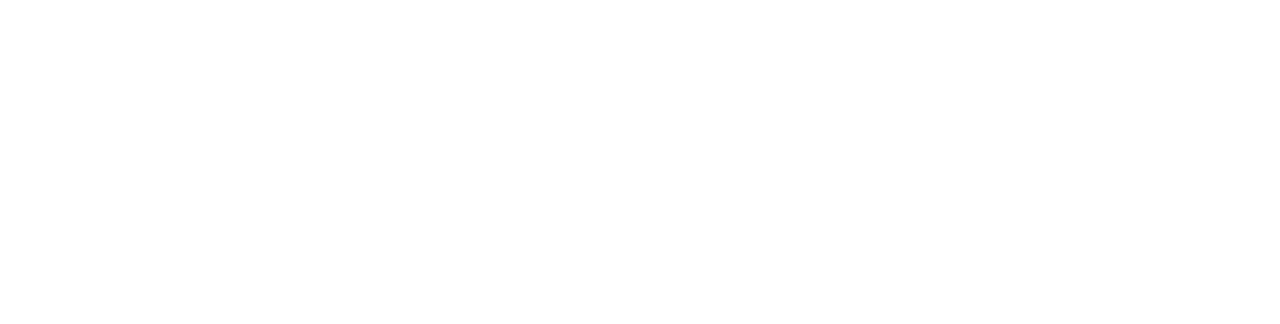
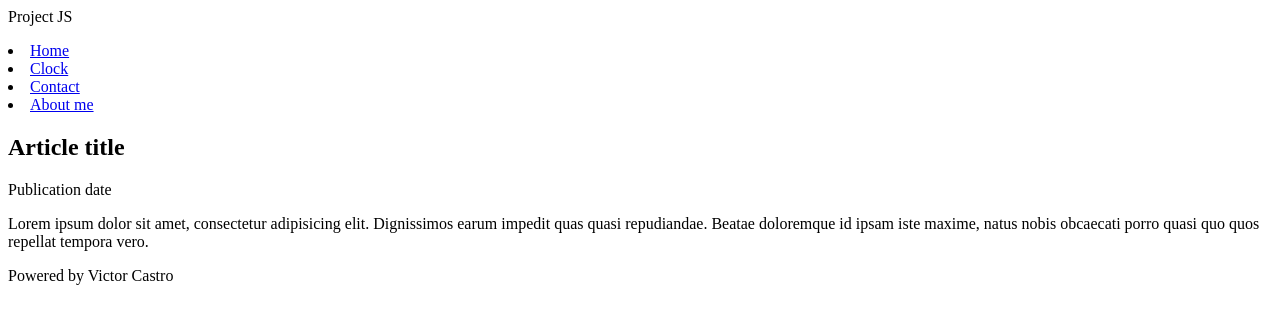
Before and after one commit to VicatS/projecto-js, a plain HTML site: page index.html in a window 1280 px wide. Drawn offline with Linux system fonts and the light colour scheme.

Commit message:
125. Estructura HTML

```diff
--- a/css/style.css
+++ b/css/style.css
@@ -0,0 +1,4 @@
+/*
+body{
+    background: red;
+}*/
--- a/index.html
+++ b/index.html
@@ -5,9 +5,56 @@
     <meta name="viewport"
           content="width=device-width, user-scalable=no, initial-scale=1.0, maximum-scale=1.0, minimum-scale=1.0">
     <meta http-equiv="X-UA-Compatible" content="ie=edge">
-    <title>Document</title>
+    <title>Proyecto con Javascript</title>
+
+    <!--    css styles -->
+    <link rel="stylesheet" href="css/style.css" type="text/css">
 </head>
 <body>
+<section id="global">
+    <!--  Headboard  -->
+    <header>
+        <div id="logo">
+            Project JS
+        </div>
+        <navbar>
+            <ul id="menu"></ul>
+            <li><a href="#">Home</a></li>
+            <li><a href="#">Clock</a></li>
+            <li><a href="#">Contact</a></li>
+            <li><a href="#">About me</a></li>
+        </navbar>
+    </header>
 
+    <!--    Slider -->
+    <div id="slider">
+
+    </div>
+    <!--    content-->
+    <section id="content">
+        <div id="posts">
+            <article class="post">
+                <h2>Article title</h2>
+                <span>Publication date</span>
+                <p>
+                    Lorem ipsum dolor sit amet, consectetur
+                    adipisicing elit. Dignissimos earum
+                    impedit quas quasi repudiandae. Beatae
+                    doloremque id ipsam iste maxime, natus
+                    nobis obcaecati porro quasi quo quos repellat
+                    tempora vero.</p>
+            </article>
+        </div>
+        <sidebar id="sidebar">
+
+        </sidebar>
+    </section>
+
+</section>
+
+<!--Footer-->
+<footer>
+    Powered by Victor Castro
+</footer>
 </body>
 </html>
```
Also changed, not shown: 1 other file.
